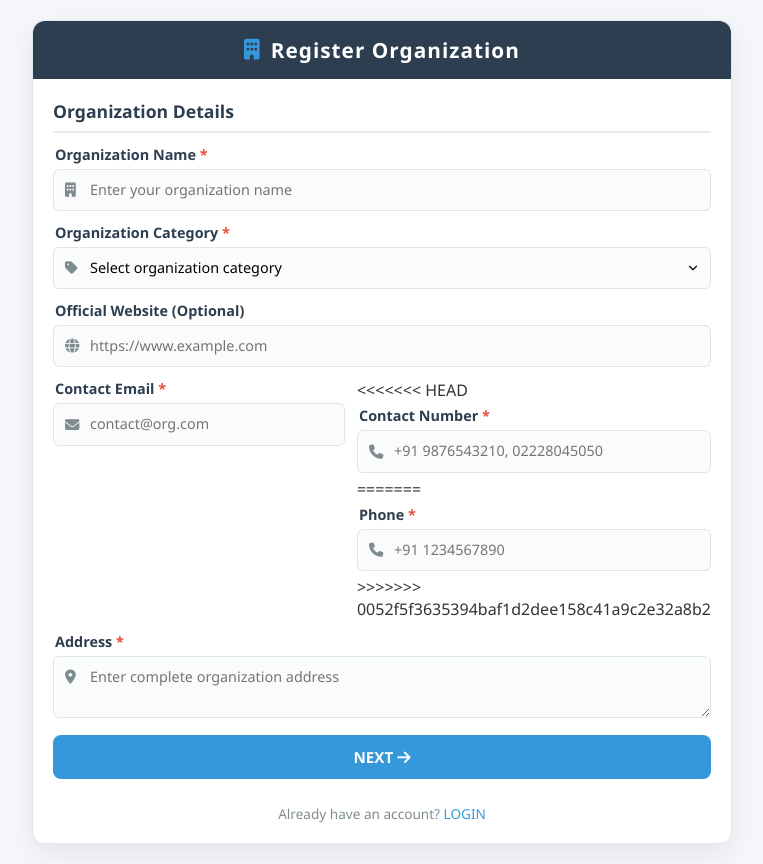
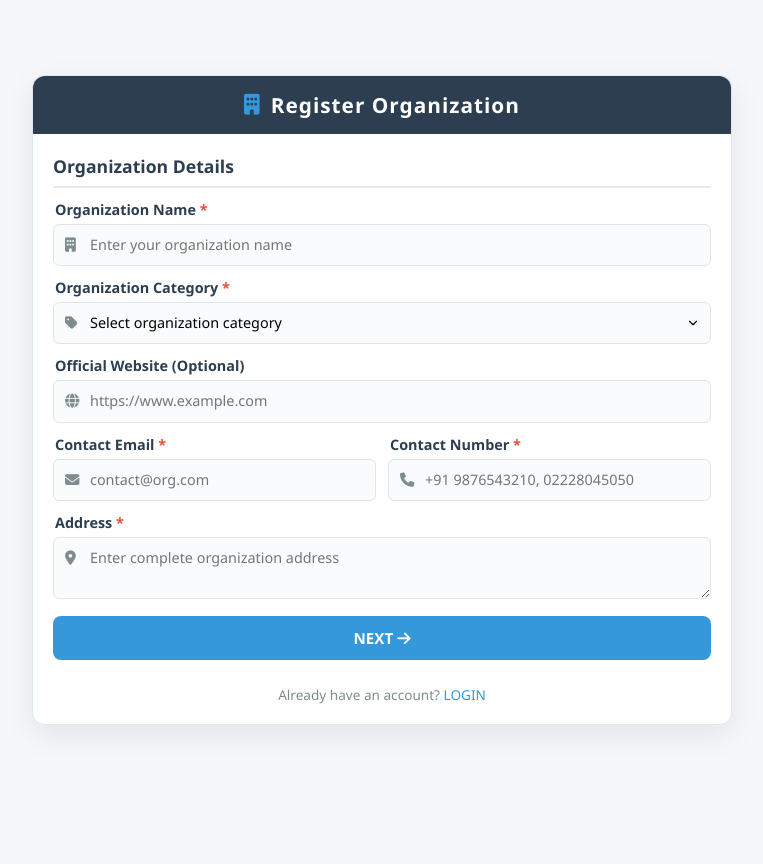
Before and after one commit to CodeCloudX/actionflow-postgresql, a Flask app: page /register/admin in a window 1280 px wide. Shown: the whole page, without its empty margins (258-1021 px from the left). After the commit the page ends 729 px from the top, so only its background shows below. Run offline with Flask 3, Linux system fonts and the light colour scheme; parts of the project's set-up code (start-up, migrations or seed data) failed here and were passed over; some libraries are stand-ins or nearby versions.

Commit message:
Update org_register.html

```diff
--- a/templates/auth/org_register.html
+++ b/templates/auth/org_register.html
@@ -63,21 +63,12 @@
                         </div>
 
                         <div class="form-group">
-<<<<<<< HEAD
                             <label for="phone" class="required">Contact Number</label>
                             <div class="input-container">
                                 <i class="fas fa-phone"></i>
                                 <input type="tel" id="phone" name="org_phone" placeholder="+91 9876543210, 02228045050" value="{{ form_data.get('org_phone', '') }}">
                             </div>
                             <div class="error-message" id="phoneError">Contact Number is required</div>
-=======
-                            <label for="phone" class="required">Phone</label>
-                            <div class="input-container">
-                                <i class="fas fa-phone"></i>
-                                <input type="tel" id="phone" name="org_phone" placeholder="+91 1234567890" value="{{ form_data.get('org_phone', '') }}">
-                            </div>
-                            <div class="error-message" id="phoneError">Phone is required</div>
->>>>>>> 0052f5f3635394baf1d2dee158c41a9c2e32a8b2
                         </div>
                     </div>
 
```
